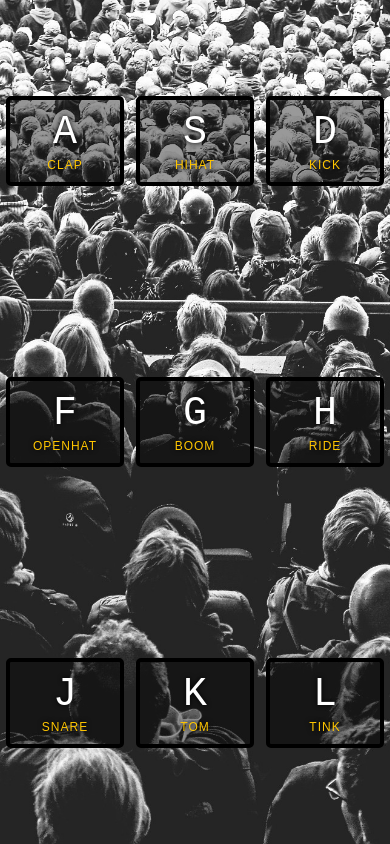
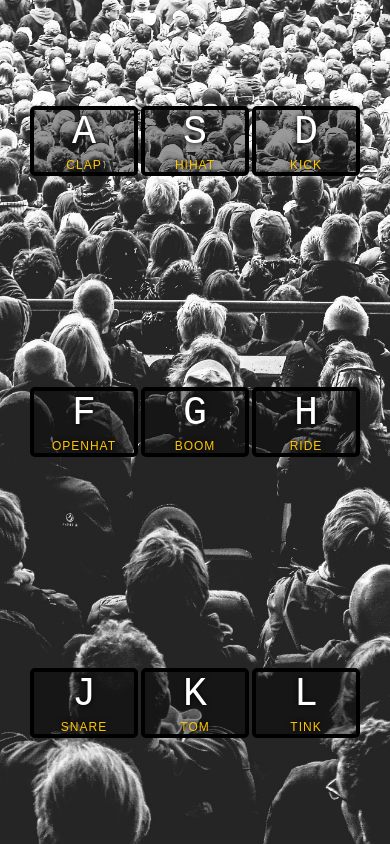
Before and after one commit to DevDreamy/Bateria-em-JS, a plain HTML site: page index.html in a window 390 px wide. Drawn offline with Linux system fonts and the light colour scheme.

Commit message:
testing responsive elements

```diff
--- a/style.css
+++ b/style.css
@@ -56,7 +56,8 @@ kbd {
     flex-wrap: wrap;
   }
   .key {
-    margin: 0.4em;
+    margin: 0.1em;
+    padding: 0;
   }
 
 }
```
